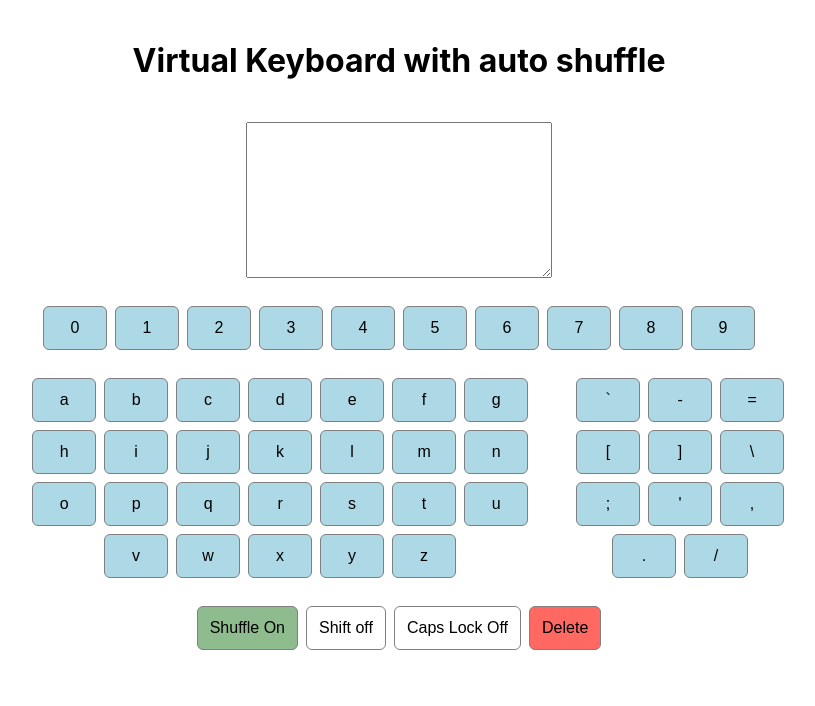
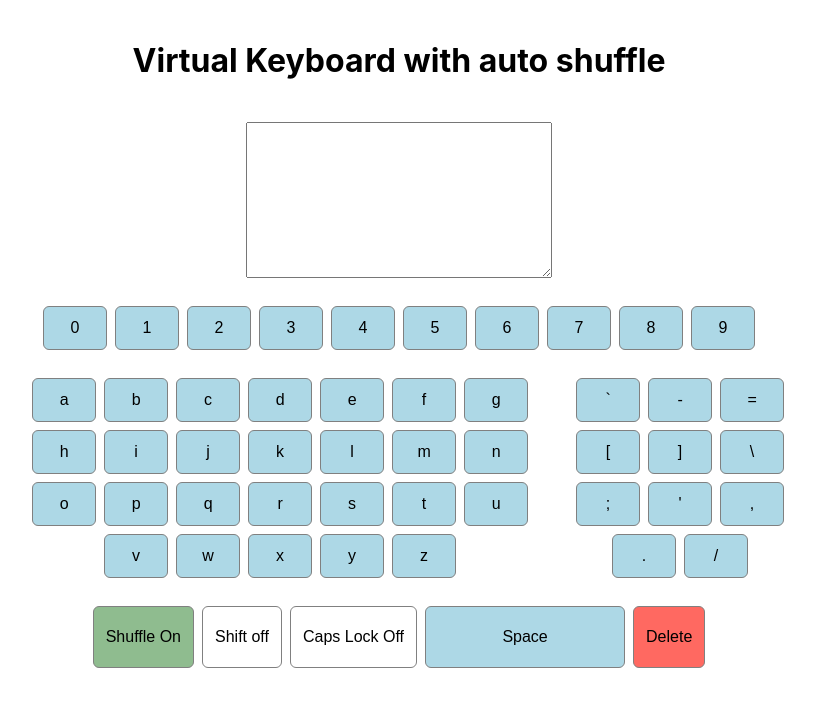
Before and after one commit to vaibhav-kona/virtual-keyboard, a React (Create React App) app: page / in a window 1280 px wide. Shown: the top 706 px of the page, without its empty margins (241-1056 px from the left). Built offline with nearby package versions, Linux system fonts and the light colour scheme.

Commit message:
Display space button
- Test clear button

```diff
--- a/src/components/Keyboard.tsx
+++ b/src/components/Keyboard.tsx
@@ -28,11 +28,12 @@ const AlphaSpecialKeysContainer = styled.div`
 
 const FunctionalKeysContainer = styled.div`
   margin-top: 20px;
+  display: flex;
+  justify-content: center;
 `;
 
 const FunctionalKey = styled(Key)`
   background-color: ${(props) => (props.isActive ? "darkseagreen" : "white")};
-
   &:hover {
     opacity: 0.8;
   }
@@ -40,10 +41,20 @@ const FunctionalKey = styled(Key)`
 
 const DeleteKey = styled(Key)`
   background-color: #ff6961;
-
   &:hover {
     opacity: 0.8;
   }
+`;
+
+// const ClearKey = styled(Key)`
+//   background-color: #ff6961;
+//   &:hover {
+//     opacity: 0.8;
+//   }
+// `;
+
+const SpaceKey = styled(Key)`
+  flex: 0 0 25%;
 `;
 
 const StyledTextArea = styled.textarea`
@@ -58,6 +69,9 @@ const Keyboard = () => {
   const [numericKeys, setNumericKeys] = useState(nKeys);
   const [specialKeys, setSpecialKeys] = useState(sKeys);
   const [shouldShuffle, setShouldShuffle] = useState(true);
+  // const [showClearConfirmationModal, setShowClearConfirmationModal] = useState(
+  //   false
+  // );
 
   const handleClick = (keyTitle: string) => {
     setContent(content + keyTitle);
@@ -100,6 +114,14 @@ const Keyboard = () => {
     setShouldShuffle(false);
   };
 
+  // const displayClearConfirmationModal = () => {
+  //   setShowClearConfirmationModal(true);
+  // };
+
+  // const hideClearConfirmationModal = () => {
+  //   setShowClearConfirmationModal(false);
+  // };
+
   const handleShiftClick = () => {
     if (shift) {
       turnShiftOff();
@@ -124,15 +146,24 @@ const Keyboard = () => {
     }
   };
 
-  // const handleSpace = () => {
-  //   setContent(content + " ");
-  // };
+  const handleSpace = () => {
+    setContent(content + " ");
+  };
 
   const handleDeleteClick = () => {
     const contentCopy = content;
     const updatedContent = contentCopy.slice(0, contentCopy.length - 1);
     setContent(updatedContent);
   };
+
+  // const handleClearClick = () => {
+  //   displayClearConfirmationModal();
+  //   setContent("");
+  // };
+
+  // const clearContent = () => {
+  //   setContent("");
+  // };
 
   return (
     <KeyboardContainer>
@@ -190,7 +221,6 @@ const Keyboard = () => {
         </div>
       </AlphaSpecialKeysContainer>
 
-      {/* Functional keys */}
       <FunctionalKeysContainer>
         <FunctionalKey
           title={shouldShuffle ? "Shuffle On" : "Shuffle Off"}
@@ -216,6 +246,13 @@ const Keyboard = () => {
           capsLock={capsLock}
         />
 
+        <SpaceKey
+          title="Space"
+          handleClick={handleSpace}
+          shift={shift}
+          capsLock={capsLock}
+        />
+
         <DeleteKey
           title="Delete"
           handleClick={handleDeleteClick}
@@ -223,13 +260,21 @@ const Keyboard = () => {
           capsLock={capsLock}
         />
 
-        {/*<Key*/}
-        {/*  title="Space"*/}
-        {/*  handleClick={handleSpace}*/}
-        {/*  shift={shift}*/}
-        {/*  capsLock={capsLock}*/}
-        {/*/>*/}
+        {/* <ClearKey
+          title="Clear"
+          handleClick={handleClearClick}
+          shift={shift}
+          capsLock={capsLock}
+        /> */}
       </FunctionalKeysContainer>
+
+      {/* {showClearConfirmationModal && (
+        <div>
+          <div>Do you want to clear all content?</div>
+          <button onClick={clearContent}>Confirm</button>
+          <button onClick={hideClearConfirmationModal}>Cancel</button>
+        </div>
+      )} */}
     </KeyboardContainer>
   );
 };
```
